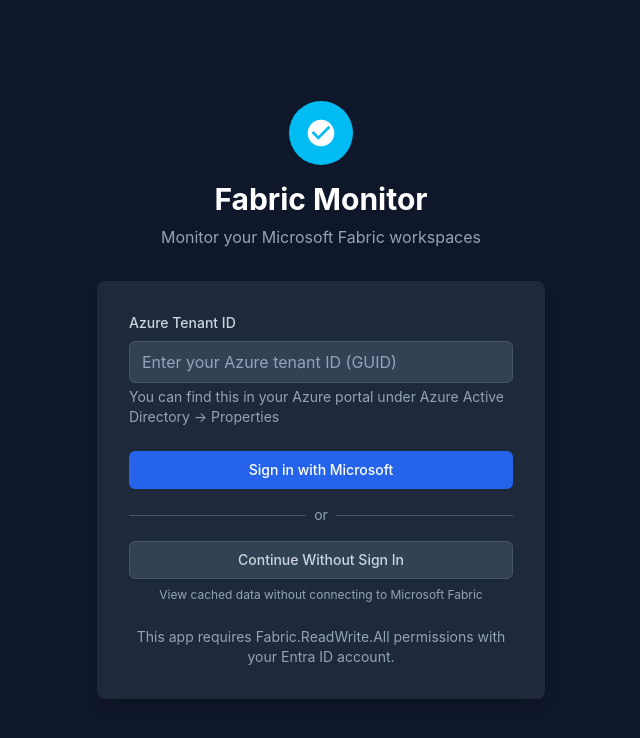
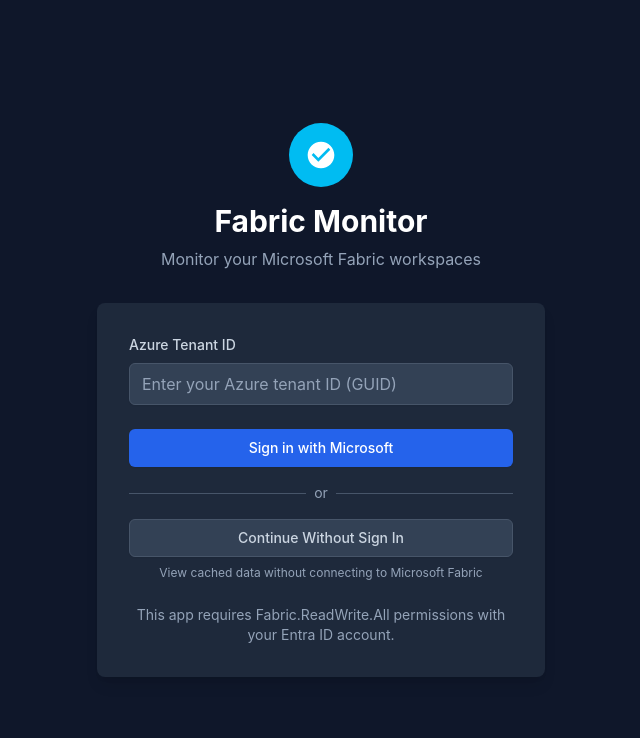
Before and after one commit to crazy-treyn/better-fabric-monitor, a Svelte app in the folder frontend/: page / in a window 1280 px wide. Shown: the top 738 px of the page, without its empty margins (319-959 px from the left). Built offline with nearby package versions, Linux system fonts and the light colour scheme.

Commit message:
fix: remove redundant help text for Azure Tenant ID input

```diff
--- a/frontend/src/components/LoginView.svelte
+++ b/frontend/src/components/LoginView.svelte
@@ -71,10 +71,6 @@
                         disabled={isLoading}
                         required
                     />
-                    <p class="mt-1 text-sm text-slate-400">
-                        You can find this in your Azure portal under Azure
-                        Active Directory → Properties
-                    </p>
                 </div>
 
                 {#if $authStore.error}
```
